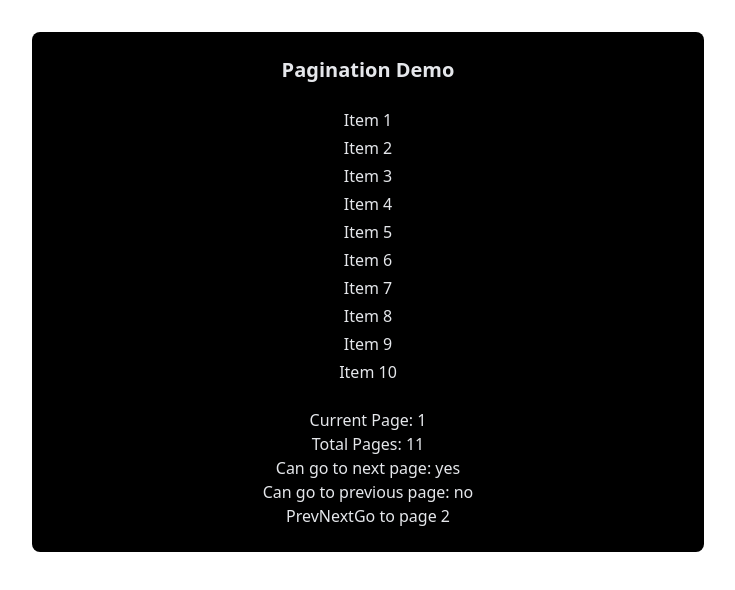
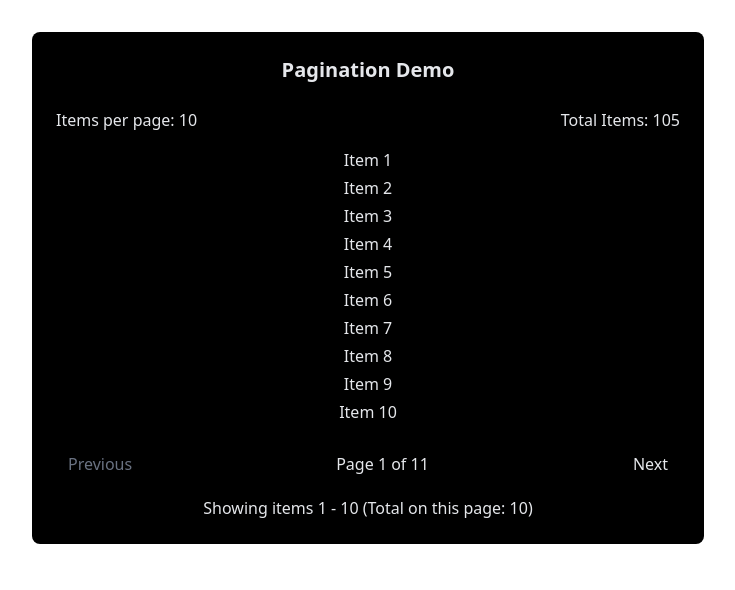
Before and after one commit to millan-figueroa-pscoursework/lab-10.2-custom-hooks, a React (Vite) app: page / in a window 1280 px wide. Shown: the top 590 px of the page, without its empty margins (272-1007 px from the left). Built offline with nearby package versions, Linux system fonts and the light colour scheme.

Commit message:
Refactors footer buttons with styles

```diff
--- a/src/App.tsx
+++ b/src/App.tsx
@@ -37,19 +37,43 @@ function App() {
         Pagination Demo
       </h2>
 
+      <div className="flex justify-between mb-4">
+        <span>Items per page: 10</span>
+        <span>Total Items: {totalItems}</span>
+      </div>
+
       <ul className="space-y-1 mb-6">
         {visibleItems.map((item) => (
           <li key={item}>{item}</li>
         ))}
       </ul>
-      <p>Current Page: {currentPage}</p>
-      <p>Total Pages: {totalPages}</p>
-      <p>Can go to next page: {canNextPage ? "yes" : "no"}</p>
-      <p>Can go to previous page: {canPrevPage ? "yes" : "no"}</p>
-      {/* test next and previous page */}
-      <button onClick={prevPage}>Prev</button>
-      <button onClick={nextPage}>Next</button>
-      <button onClick={() => setPage(2)}>Go to page 2</button>
+
+      <div className="flex justify-between items-center">
+        <button
+          onClick={prevPage}
+          disabled={!canPrevPage}
+          className="px-3 py-1 disabled:text-gray-500"
+        >
+          Previous
+        </button>
+
+        <span>
+          Page {currentPage} of {totalPages}
+        </span>
+
+        <button
+          onClick={nextPage}
+          disabled={!canNextPage}
+          className="px-3 py-1 disabled:text-gray-500"
+        >
+          Next
+        </button>
+      </div>
+
+      <p className="mt-4 text-center">
+        Showing items {startIndex + 1} - {endIndex + 1} (Total on this page:{" "}
+        {visibleItems.length})
+      </p>
     </div>
   );
 }
```
